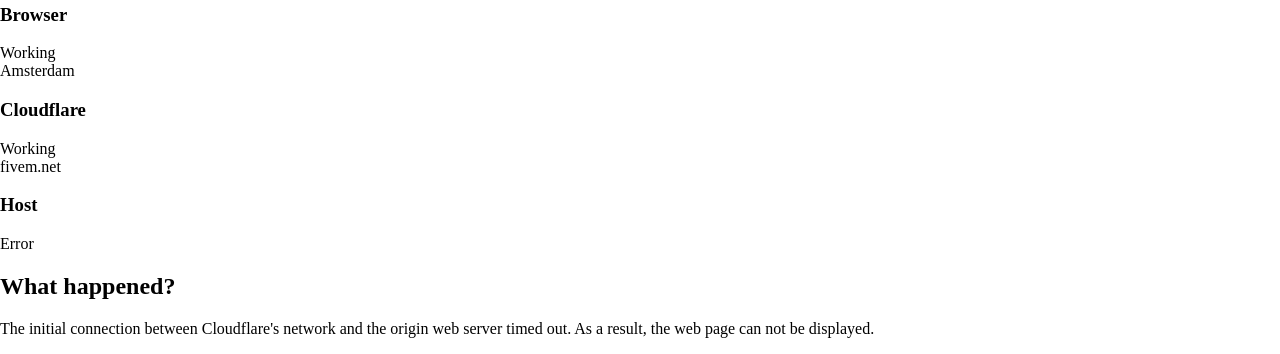
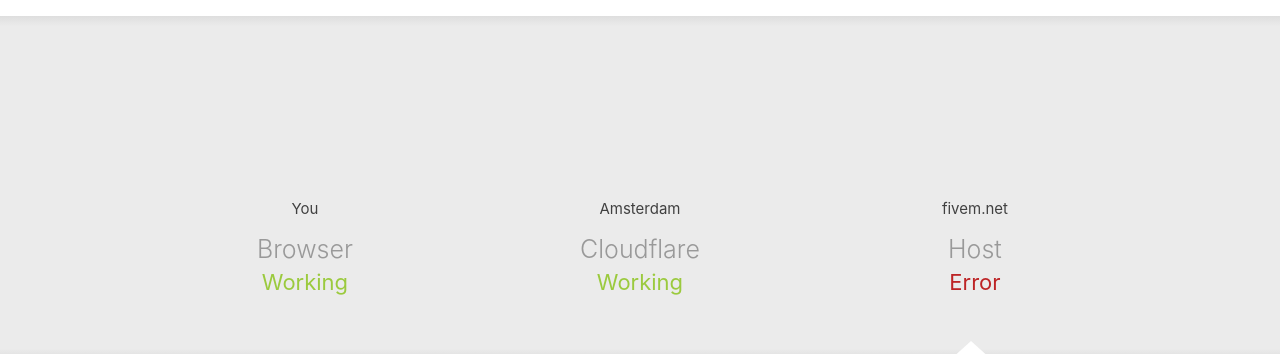
Before and after one commit to duxemw/cffake, a plain HTML site: page cloudflarepreview.com/preview-cpagef7f0.html in a window 1280 px wide. Shown: the part 160-514 px from the top of the page. Drawn offline with Linux system fonts and the light colour scheme.

Commit message:
Update preview-cpagef7f0.html

```diff
--- a/cloudflarepreview.com/preview-cpagef7f0.html
+++ b/cloudflarepreview.com/preview-cpagef7f0.html
@@ -16,7 +16,7 @@
 <meta http-equiv="X-UA-Compatible" content="IE=Edge,chrome=1" />
 <meta name="robots" content="noindex, nofollow" />
 <meta name="viewport" content="width=device-width,initial-scale=1,maximum-scale=1" />
-<link href="cf.errors.css" rel=stylesheet" type="text/css">
+<link rel="stylesheet" id="cf_styles-css" href="/cffake/scripts/cf.errors.css" type="text/css" media="screen,projection" />
 <!--[if lt IE 9]><link rel="stylesheet" id='cf_styles-ie-css' href="/cdn-cgi/styles/cf.errors.ie.css" type="text/css" media="screen,projection" /><![endif]-->
 <style type="text/css">body{margin:0;padding:0}</style>
 <!--[if lte IE 9]><script type="text/javascript" src="/cdn-cgi/scripts/jquery.min.js"></script><![endif]-->
```
